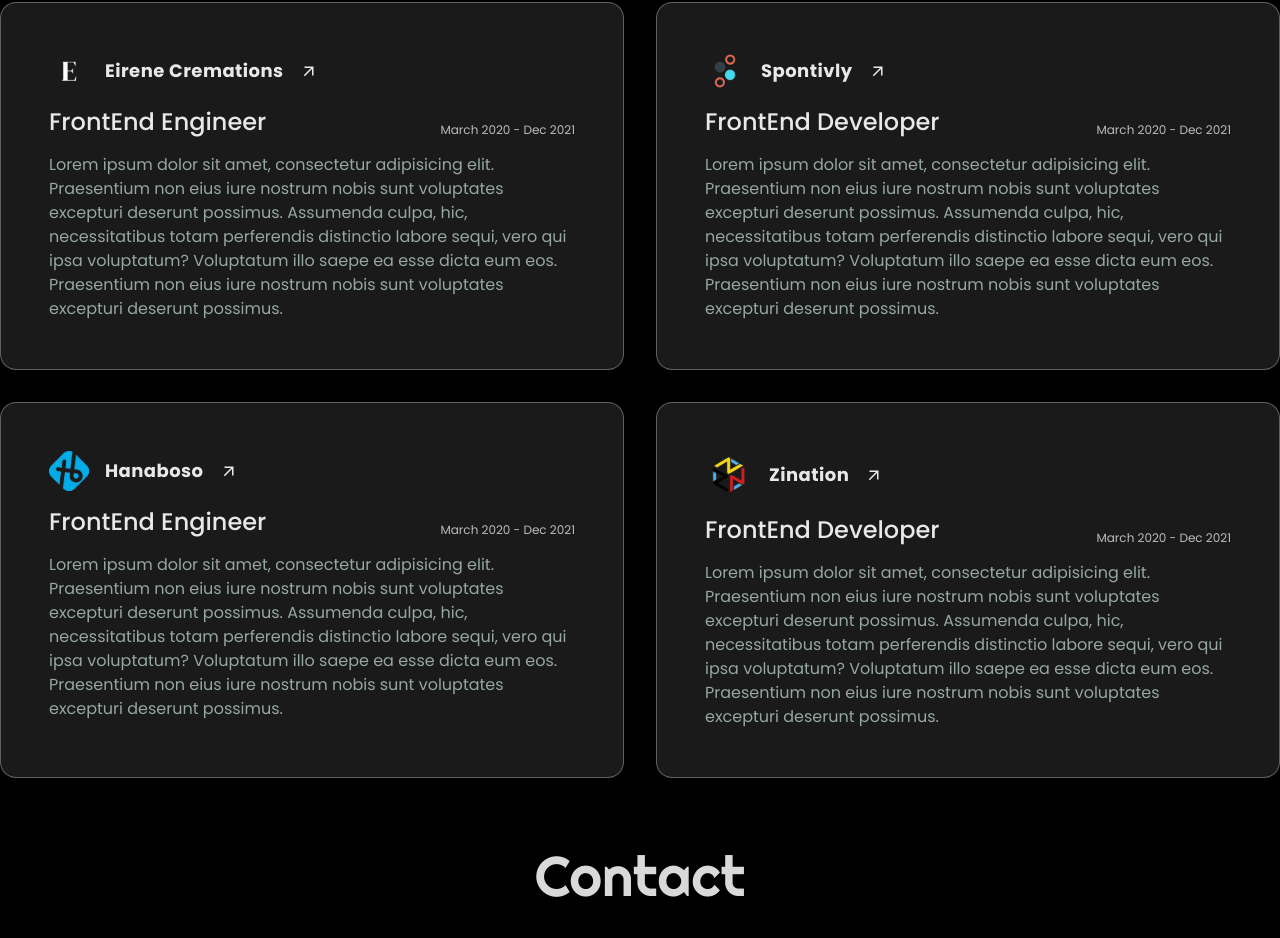
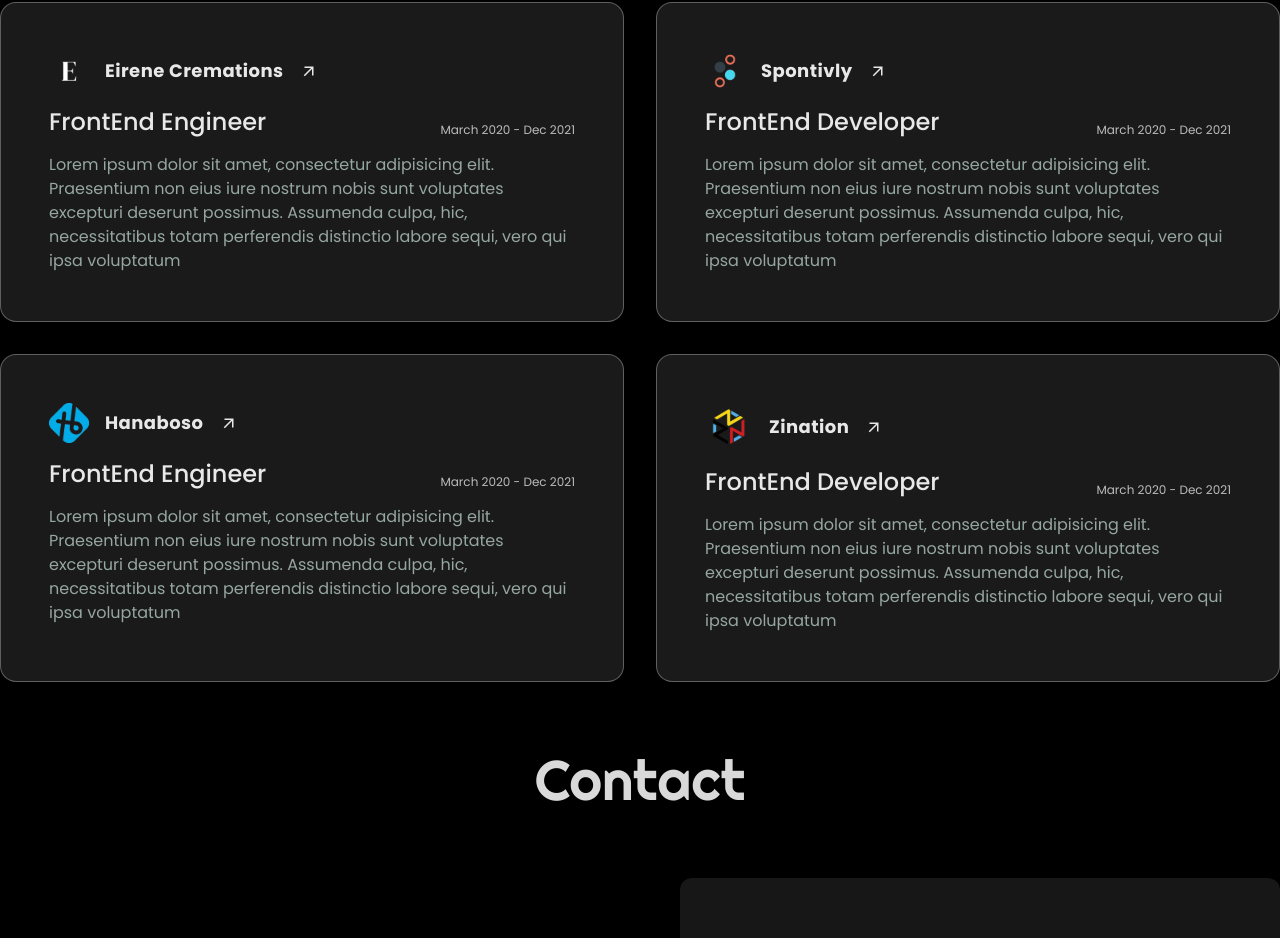
Before and after one commit to Polashahmad01/front-end-portfolio-app, a Next.js app: page / in a window 1280 px wide. Shown: the part 3834-4772 px from the top of the page. Built offline with nearby package versions, Linux system fonts and the light colour scheme.

Commit message:
Update text content in MyExperiencePage component

```diff
--- a/src/components/MyExperiencePage.jsx
+++ b/src/components/MyExperiencePage.jsx
@@ -37,8 +37,7 @@ export default function MyExperiencePage() {
             </div>
             <p className="leading-normal text-[#96a7a1]">
               Lorem ipsum dolor sit amet, consectetur adipisicing elit. Praesentium non eius iure nostrum nobis sunt voluptates excepturi deserunt possimus.
-              Assumenda culpa, hic, necessitatibus totam perferendis distinctio labore sequi, vero qui ipsa voluptatum? Voluptatum illo saepe ea
-              esse dicta eum eos. Praesentium non eius iure nostrum nobis sunt voluptates excepturi deserunt possimus.
+              Assumenda culpa, hic, necessitatibus totam perferendis distinctio labore sequi, vero qui ipsa voluptatum
             </p>
           </div>
 
@@ -63,8 +62,7 @@ export default function MyExperiencePage() {
             </div>
             <p className="leading-normal text-[#96a7a1]">
               Lorem ipsum dolor sit amet, consectetur adipisicing elit. Praesentium non eius iure nostrum nobis sunt voluptates excepturi deserunt possimus.
-              Assumenda culpa, hic, necessitatibus totam perferendis distinctio labore sequi, vero qui ipsa voluptatum? Voluptatum illo saepe ea
-              esse dicta eum eos. Praesentium non eius iure nostrum nobis sunt voluptates excepturi deserunt possimus.
+              Assumenda culpa, hic, necessitatibus totam perferendis distinctio labore sequi, vero qui ipsa voluptatum
             </p>
           </div>
 
@@ -89,8 +87,7 @@ export default function MyExperiencePage() {
             </div>
             <p className="leading-normal text-[#96a7a1]">
               Lorem ipsum dolor sit amet, consectetur adipisicing elit. Praesentium non eius iure nostrum nobis sunt voluptates excepturi deserunt possimus.
-              Assumenda culpa, hic, necessitatibus totam perferendis distinctio labore sequi, vero qui ipsa voluptatum? Voluptatum illo saepe ea
-              esse dicta eum eos. Praesentium non eius iure nostrum nobis sunt voluptates excepturi deserunt possimus.
+              Assumenda culpa, hic, necessitatibus totam perferendis distinctio labore sequi, vero qui ipsa voluptatum
             </p>
           </div>
 
@@ -115,8 +112,7 @@ export default function MyExperiencePage() {
             </div>
             <p className="leading-normal text-[#96a7a1]">
               Lorem ipsum dolor sit amet, consectetur adipisicing elit. Praesentium non eius iure nostrum nobis sunt voluptates excepturi deserunt possimus.
-              Assumenda culpa, hic, necessitatibus totam perferendis distinctio labore sequi, vero qui ipsa voluptatum? Voluptatum illo saepe ea
-              esse dicta eum eos. Praesentium non eius iure nostrum nobis sunt voluptates excepturi deserunt possimus.
+              Assumenda culpa, hic, necessitatibus totam perferendis distinctio labore sequi, vero qui ipsa voluptatum
             </p>
           </div>
 
```
